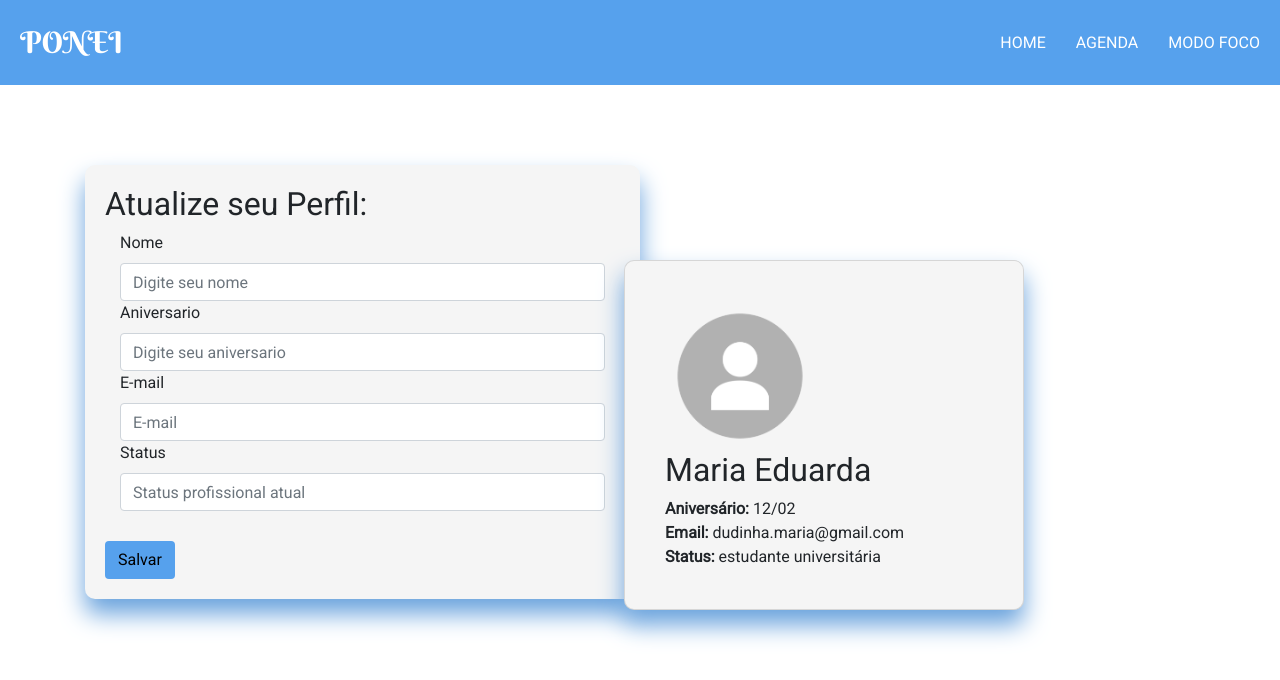
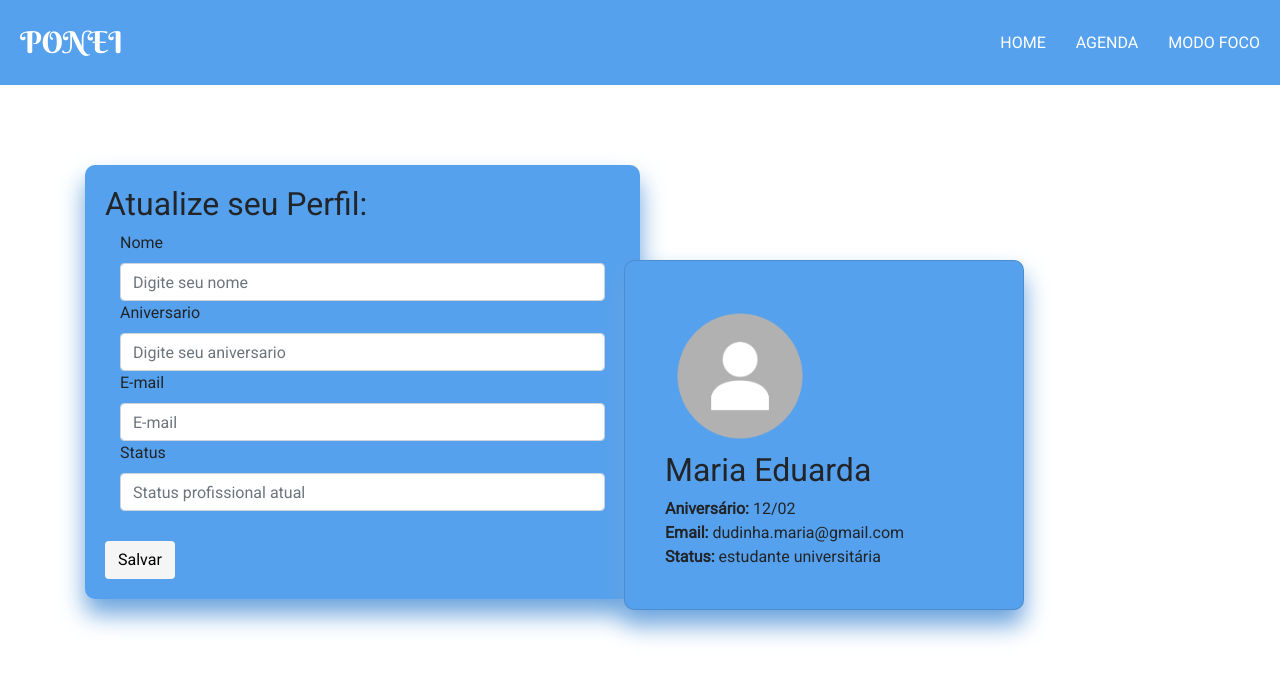
Before and after one commit to leticiablom/PerfilDeUsuario, a plain HTML site: page index.html in a window 1280 px wide. Drawn offline with nearby package versions, Linux system fonts and the light colour scheme.

Commit message:
alteração nas cores

```diff
--- a/style.css
+++ b/style.css
@@ -61,7 +61,7 @@ img {
 
 /*---------FORM-----------*/
   .form{
-    background-color: #f5f5f5;
+    background-color:  #56a1ed;
     box-shadow: 0 15px 25px #6aa3dd;
     width: 700px;
     padding: 20px;
@@ -74,7 +74,7 @@ img {
   }
 
   .btn{
-  background-color:#56a1ed;
+  background-color:#f5f5f5;
   }
 
 
@@ -94,7 +94,7 @@ img {
     right: 20%;
     width: 400px;
     padding: 40px;
-    background:#f5f5f5;
+    background: #56a1ed;
     box-sizing: border-box;
     box-shadow: 0 15px 25px #6aa3dd;
     border-radius: 10px;
```
